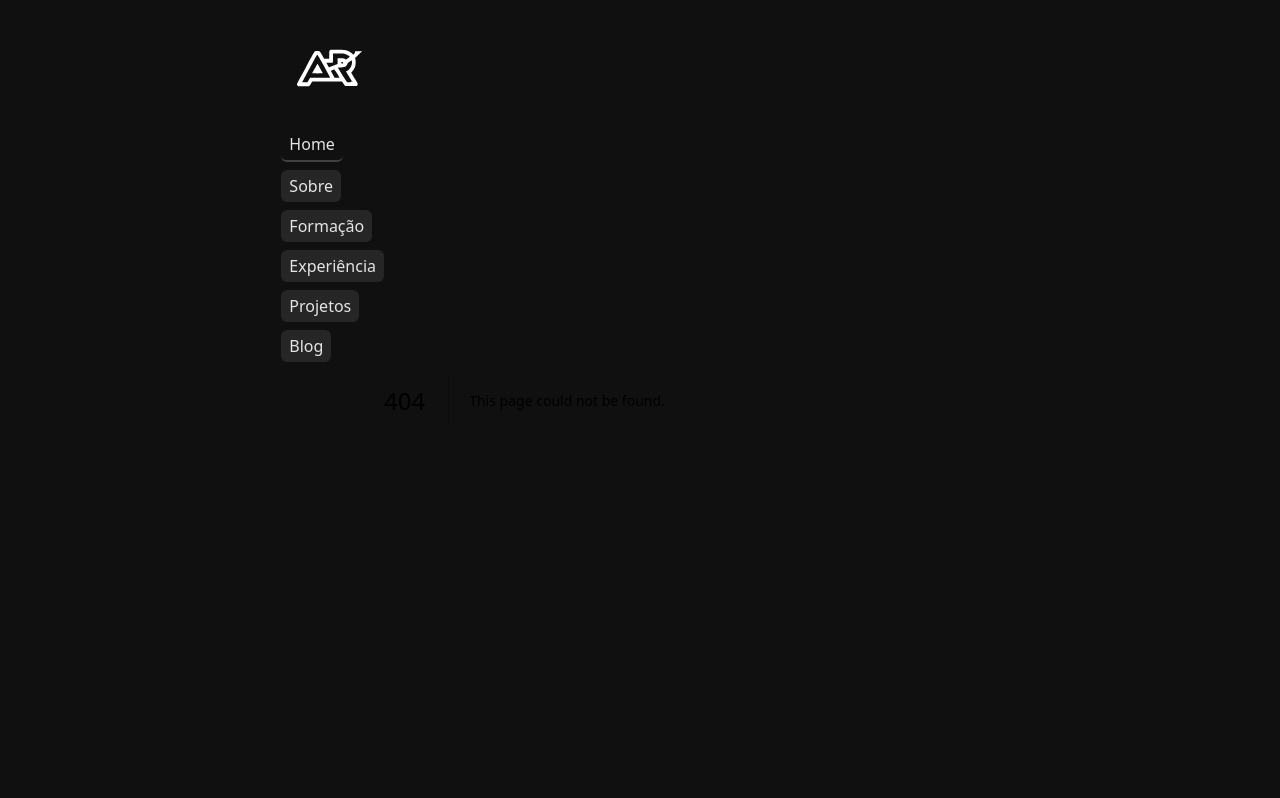
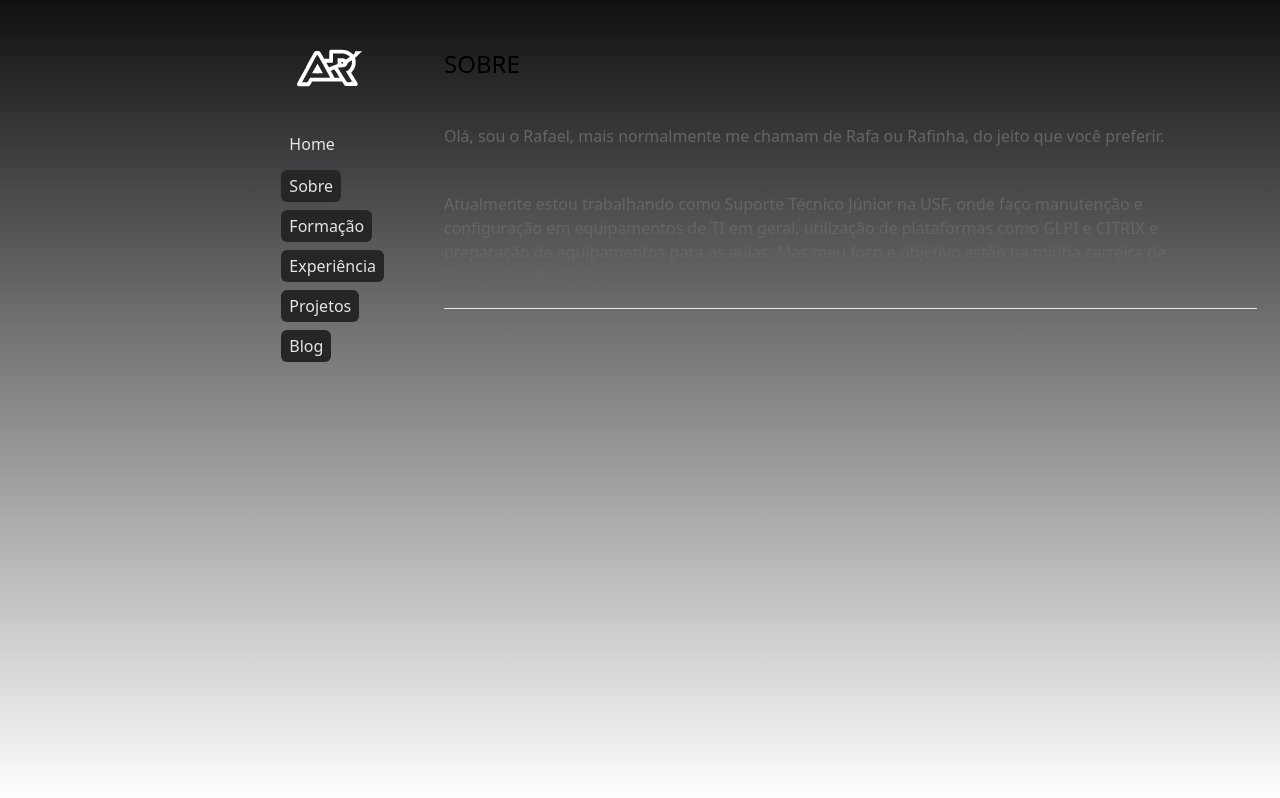
Before and after one commit to rafaapcode/portfolio-new, a Next.js app: page /sobre in a window 1280 px wide. Before the commit this address had no page. Built offline with nearby package versions, Linux system fonts and the light colour scheme.

Commit message:
feat: começando a seção de SOBRE MIM

```diff
--- /dev/null
+++ b/app/components/paragraphs.jsx
@@ -0,0 +1,17 @@
+'use client';
+
+import {motion} from "framer-motion";
+
+export default function Paragraphs({ paragraph }) {
+  return (
+    <motion.div
+      initial={{ scaleY: 0 }}
+      animate={{ scaleY: 1 }}
+      className="md:px-10 lg:mt-5 md:mt-5 text-[#666565]"
+    >
+      <p>
+        {paragraph}
+      </p>
+    </motion.div>
+  );
+}
--- /dev/null
+++ b/app/components/title.jsx
@@ -0,0 +1,17 @@
+'use client';
+
+import { motion } from "framer-motion";
+
+export default function Title({title}) {
+  return (
+    <div className="w-[95%] mt-5 lg:mt-12 md:mt-12 md:px-10 lg:px-10">
+      <motion.h2
+        initial={{ scaleY: 0 }}
+        animate={{ scaleY: 1 }}
+        className="text-2xl"
+      >
+        {title.toUpperCase()}
+      </motion.h2>
+    </div>
+  );
+}
--- a/app/page.jsx
+++ b/app/page.jsx
@@ -2,6 +2,8 @@
 
 import Image from "next/image";
 import Link from "next/link";
+import Title from "./components/title";
+import Paragraphs from "./components/paragraphs";
 import { motion } from "framer-motion";
 
 export default function Home() {
@@ -20,27 +22,13 @@ export default function Home() {
 
   return (
     <main className="w-full lg:w-[70%] h-[80%] lg:h-screen md:h-screen px-5 overflow-auto">
-      <div className="w-[95%] mt-5 lg:mt-12 md:mt-12 md:px-10 lg:px-10">
-        <motion.h1
-          initial={{ scaleY: 0 }}
-          animate={{ scaleY: 1 }}
-          className="text-2xl"
-        >
-          Rafael Aparecido
-        </motion.h1>
-      </div>
-      <motion.div
-        initial={{ scaleY: 0 }}
-        animate={{ scaleY: 1 }}
-        className="md:px-10 mt-5 text-[#666565]"
-      >
-        <p>
-          Lorem ipsum, dolor sit amet consectetur adipisicing elit. Unde sint
+      <Title title="Rafael Aparecido" />
+      <Paragraphs
+        paragraph="Lorem ipsum, dolor sit amet consectetur adipisicing elit. Unde sint
           deserunt explicabo obcaecati at! Reiciendis laudantium maiores, cum
           consequatur odio aliquid. Quasi vel dolorem provident placeat
-          distinctio, dolores praesentium modi!
-        </p>
-      </motion.div>
+          distinctio, dolores praesentium modi!"
+      />
       <motion.div
         initial={{ x: -320 }}
         animate={{ x: 0 }}
@@ -57,7 +45,12 @@ export default function Home() {
           <ul>
             <li className="flex gap-x-2">
               <span>
-                <Image src="/images/linkedin-icon.svg" width={20} height={20} alt="social icon" />
+                <Image
+                  src="/images/linkedin-icon.svg"
+                  width={20}
+                  height={20}
+                  alt="social icon"
+                />
               </span>
               <a
                 href="https://www.linkedin.com/in/rafael-ap/"
@@ -70,7 +63,12 @@ export default function Home() {
             </li>
             <li className="mt-2 flex gap-x-2">
               <span>
-                <Image src="/images/github-icon.svg" width={20} height={20} alt="social icon" />
+                <Image
+                  src="/images/github-icon.svg"
+                  width={20}
+                  height={20}
+                  alt="social icon"
+                />
               </span>
               <a
                 href="https://github.com/rafaapcode"
@@ -83,7 +81,12 @@ export default function Home() {
             </li>
             <li className="mt-2 flex gap-x-2">
               <span>
-                <Image src="/images/email-icon.svg" width={20} height={20} alt="social icon" />
+                <Image
+                  src="/images/email-icon.svg"
+                  width={20}
+                  height={20}
+                  alt="social icon"
+                />
               </span>
               <Link className="text-[#5f5d5d]" href="/contact">
                 Email
@@ -92,21 +95,26 @@ export default function Home() {
           </ul>
         </div>
       </motion.div>
-      <motion.div initial={{scaleY: 0 }} animate={{scaleY: 1}} className="md:px-10 lg:px-10 mt-5 mb-5 w-full lg:w-[75%] md:w-[90%] h-16 flex items-center flex-wrap gap-x-2 gap-y-2">
+      <motion.div
+        initial={{ scaleY: 0 }}
+        animate={{ scaleY: 1 }}
+        className="md:px-10 lg:px-10 mt-5 mb-5 w-full lg:w-[75%] md:w-[90%] h-16 flex items-center flex-wrap gap-x-2 gap-y-2"
+      >
         {techs.map((techName) => (
-          <span key={techName} className="font-semibold px-2 text-sm rounded-md shadow-lg bg-slate-300 text-slate-700 hover:shadow-slate-500/50 cursor-pointer transition-all ease-out duration-100">
+          <span
+            key={techName}
+            className="font-semibold px-2 text-sm rounded-md shadow-lg bg-slate-300 text-slate-700 hover:shadow-slate-500/50 cursor-pointer transition-all ease-out duration-100"
+          >
             #{techName}
           </span>
         ))}
       </motion.div>
-      <motion.div initial={{scaleY: 0 }} animate={{scaleY: 1}} className="md:px-10 lg:mt-5 md:mt-5 text-[#666565]">
-        <p>
-          Lorem ipsum, dolor sit amet consectetur adipisicing elit. Unde sint
+      <Paragraphs
+        paragraph="Lorem ipsum, dolor sit amet consectetur adipisicing elit. Unde sint
           deserunt explicabo obcaecati at! Reiciendis laudantium maiores, cum
           consequatur odio aliquid. Quasi vel dolorem provident placeat
-          distinctio, dolores praesentium modi!
-        </p>
-      </motion.div>
+          distinctio, dolores praesentium modi!"
+      />
     </main>
   );
 }
--- /dev/null
+++ b/app/sobre/page.jsx
@@ -0,0 +1,24 @@
+"use client";
+
+import Title from "../components/title";
+import Paragraphs from "../components/paragraphs";
+import { motion } from "framer-motion";
+
+export default function Sobre() {
+  return (
+    <section className="w-full lg:w-[70%] h-[80%] lg:h-screen md:h-screen px-5 overflow-auto">
+      <Title title="Sobre" />
+      <br />
+      <Paragraphs paragraph="Olá, sou o Rafael, mais normalmente me chamam de Rafa ou Rafinha, do jeito que você preferir." />
+      <br />
+      <Paragraphs paragraph="Atualmente estou trabalhando como Suporte Técnico Júnior na USF, onde faço manutenção e configuração em equipamentos de TI em geral, utilização de plataformas como GLPI e CITRIX e preparação de equipamentos para as aulas. Mas meu foco e objetivo estão na minha carreira de Desenvolvedor Júnior." />
+      <motion.hr
+        initial={{ width: "0%" }}
+        animate={{ width: "95%" }}
+        transition={{ duration: 0.8 }}
+        className="mt-5 mb-5 md:ml-10 lg:ml-10 w-full md:w-[95%] lg:w-[95%]"
+      />
+    </section>
+  );
+}
+<Paragraphs paragraph="Olá, sou o Rafael, mais normalmente me chamam de Rafa ou Rafinha, do jeito que você preferir." />;
```
